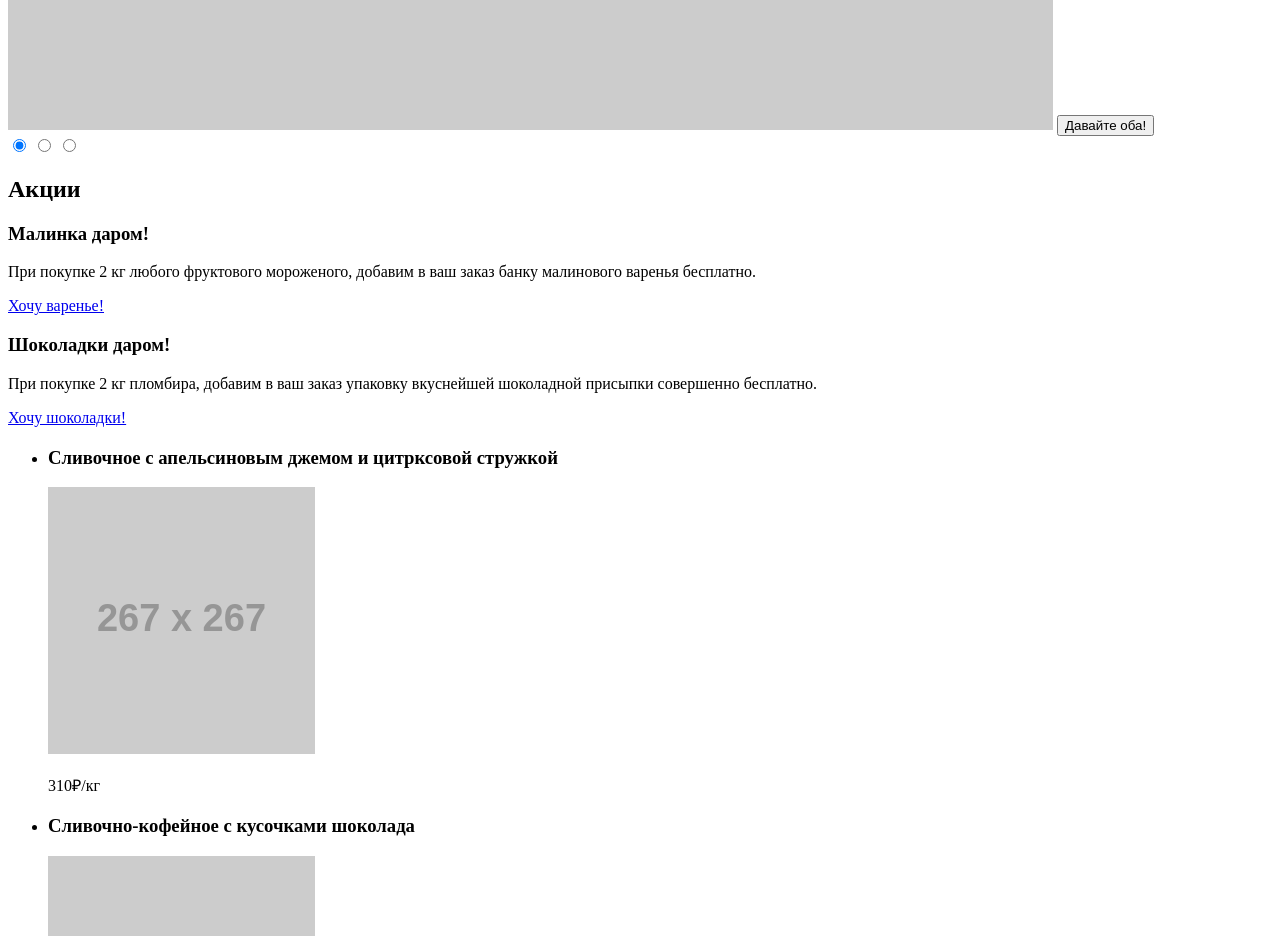
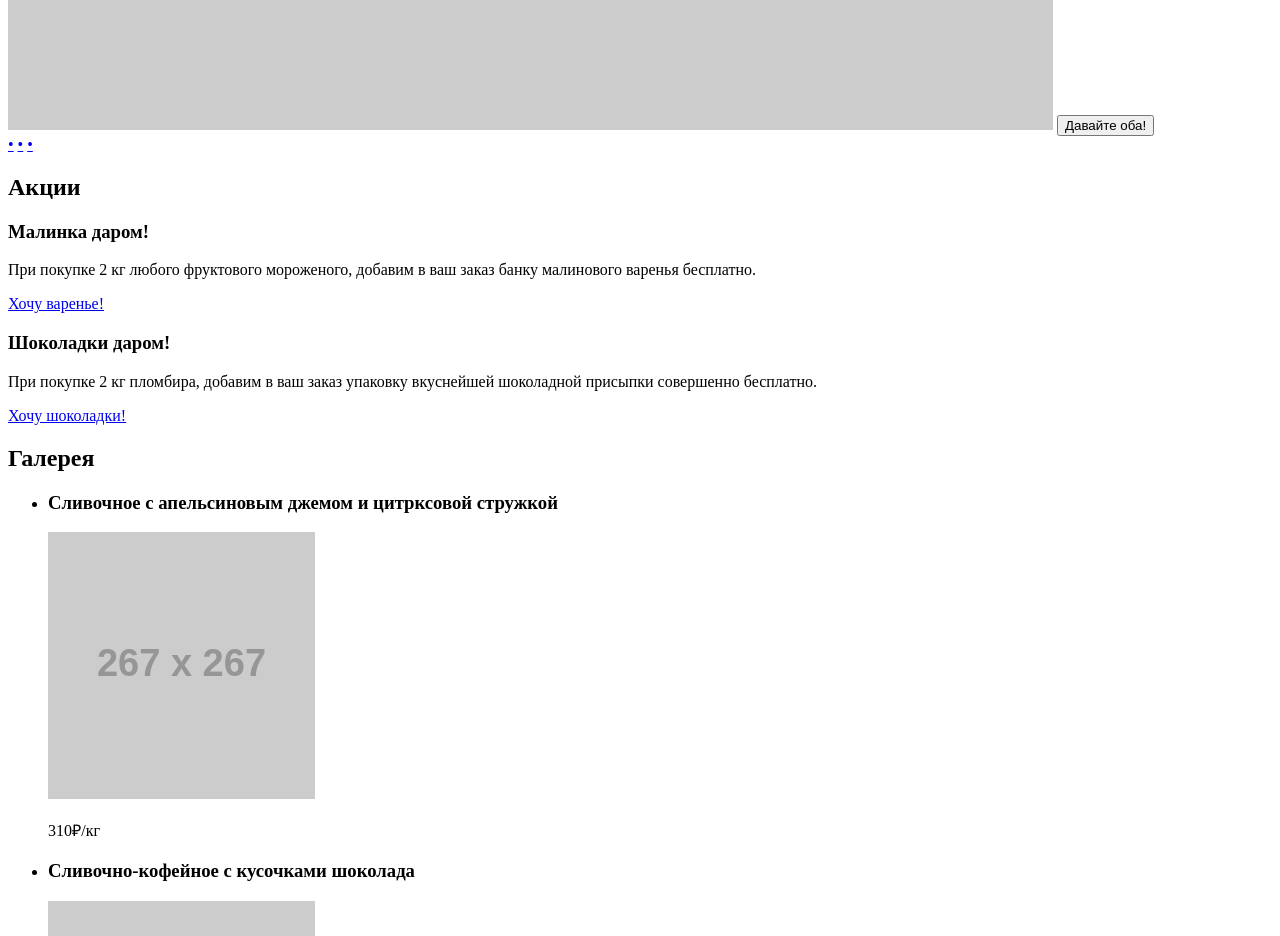
Before and after one commit to zukaaman/79715-gllacy, a plain HTML site: page index.html in a window 1280 px wide. Shown: the part 3160-4096 px from the top of the page. Drawn offline with Linux system fonts and the light colour scheme; placeholder pictures from the web are drawn by us.

Commit message:
небольшие правки

```diff
--- a/index.html
+++ b/index.html
@@ -55,12 +55,12 @@
 		  			<button class="button" type="submit">Давайте оба!</button>
 		  		</div>
 		  	<div class="slider-controls">
-<!-- 			<a href="#slider-item-1" class="control-button">•</a>
+					<a href="#slider-item-1" class="control-button">•</a>
 			    <a href="#slider-item-2" class="control-button">•</a>
-			    <a href="#slider-item-3" class="control-button">•</a> -->
-			    <input type="radio" name="point" id="slider-item-1" checked>
+			    <a href="#slider-item-3" class="control-button">•</a>
+<!-- 			    <input type="radio" name="point" id="slider-item-1" checked>
 					<input type="radio" name="point" id="slider-item-2">
-					<input type="radio" name="point" id="slider-item-3">
+					<input type="radio" name="point" id="slider-item-3"> -->
 			  </div>
 		  </section>
 
@@ -79,7 +79,7 @@
 		  </section>
 
 		  <section class="gallery">
-		  	<h2 class="visually-hidden"></h2>
+		  	<h2 class="visually-hidden">Галерея</h2>
 		  	<ul class="gallery-list">
 		  		<li class="gallery-item">
 		  			<h3>Сливочное с апельсиновым джемом и цитрксовой стружкой</h3>
```
Also changed, not shown: catalog.html (+3 -1 lines).
